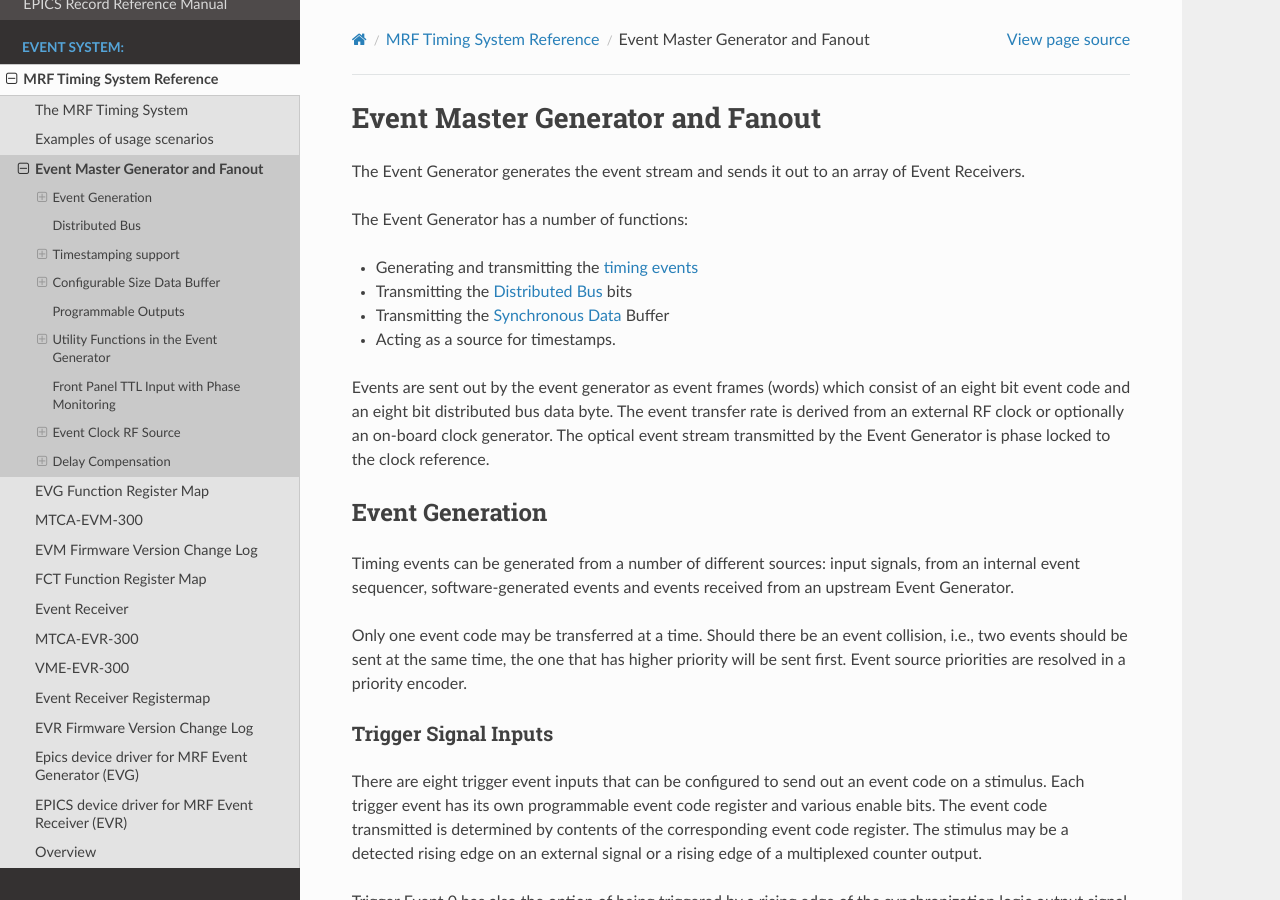
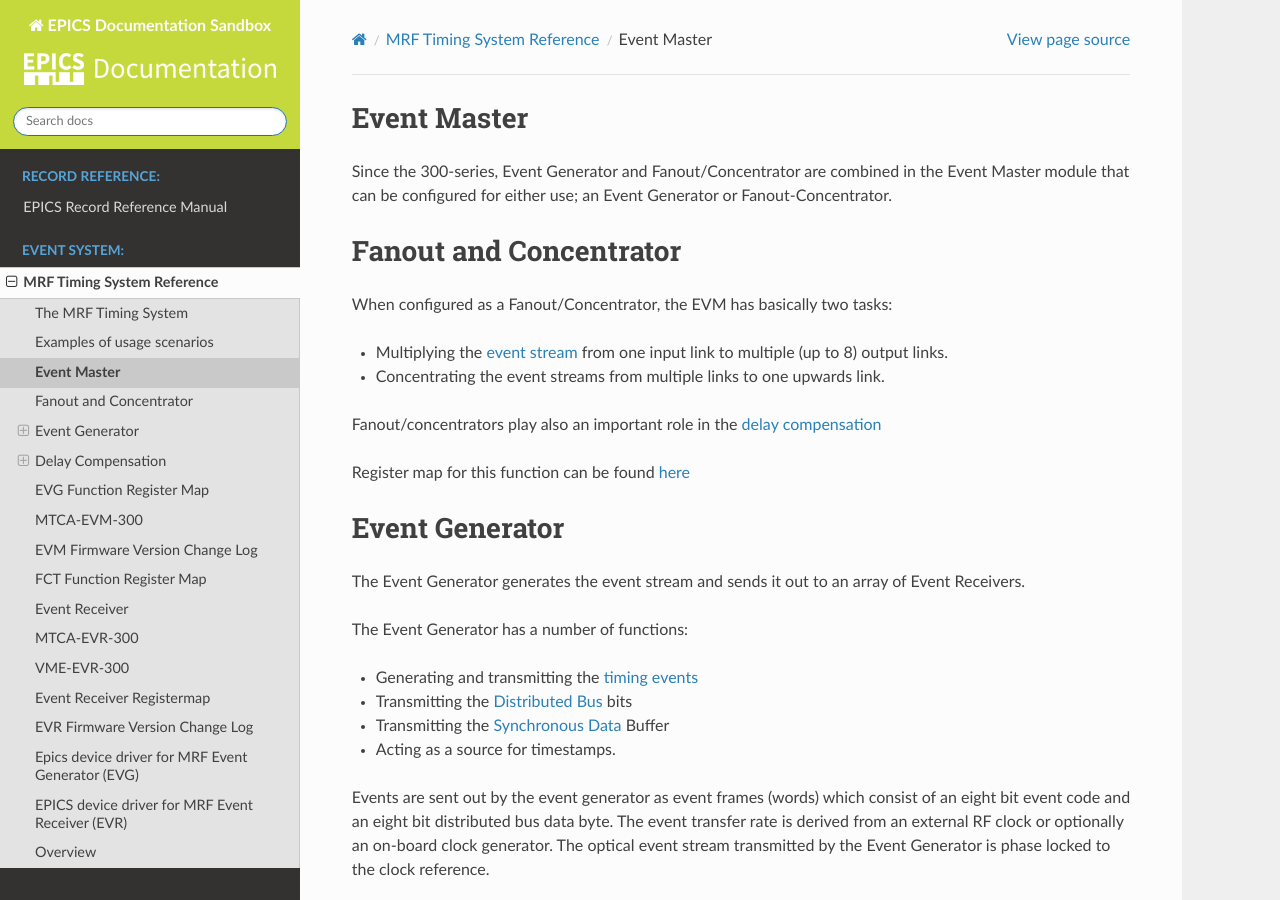
Before and after one commit to ttkorhonen/myDocument, a Sphinx documentation site: the page built from docs/mrfioc2/event-generator.md, in a window 1280 px wide and 900 px high. Built offline with Sphinx 7.4.7 and the Read the Docs theme 2.0.0, drawn with Linux system fonts in a browser that asks for light colours; some of the changed text lies outside the part shown.

Commit message:
Restructuring for better navigation, part #2

```diff
--- a/docs/mrfioc2/event-generator.md
+++ b/docs/mrfioc2/event-generator.md
@@ -1,4 +1,20 @@
-# Event Master Generator and Fanout
+# Event Master
+
+Since the 300-series, Event Generator and Fanout/Concentrator are combined
+in the Event Master module that can be configured for either use; an Event Generator or Fanout-Concentrator.
+
+# Fanout and Concentrator
+
+When configured as a Fanout/Concentrator, the EVM has basically two tasks:
+
+- Multiplying the [event stream](event-stream-protocol.md) from one input link to multiple (up to 8) output links.
+- Concentrating the event streams from multiple links to one upwards link.
+
+Fanout/concentrators play also an important role in the [delay compensation](event-system-intro.md#delay-compensation)
+
+Register map for this function can be found [here](fct-registermap.md)
+
+# Event Generator
 
 The Event Generator generates the event stream and sends it out to an
 array of Event Receivers.
@@ -628,7 +644,7 @@
 |50 MHz                       | 0x009743AD                | 50.0 MHz         | 0
 
 
-## Delay Compensation
+# Delay Compensation
 
 With the active delay compensation feature the Event Generator and
 distribution layer have been integrated into a single product, the Event
@@ -638,7 +654,7 @@
 
 Figure 1: Timing System Topology (Active Delay Compensation, series 300)
 
-### Topology ID
+## Topology ID
 
 Each device in the timing system is given an unique identifier, the
 Topology ID. The master EVM is given ID 0x00000000. The downstream
@@ -649,7 +665,7 @@
 level. The topology IDs are represented above the devices in the example
 layout in figure 1.
 
-### Active Delay Compensation
+## Active Delay Compensation
 
 Delay compensation is achieved in measuring the propagation delay of
 events from the delay compensation master EVM through the distribution
@@ -657,7 +673,7 @@
 the delay through the network and adjusts an internal FIFO depth to
 match a programmed target delay value.
 
-#### Timing System Master
+### Timing System Master
 
 The top node in the Timing System has the important task to generate
 periodic beacon events, to initialise and send out delay compensation
@@ -681,7 +697,7 @@
 consecutive measurements varies significantly (by more than +/- 4 event
 clock cycles) the delay measurement and delay value status is reset.
 
-#### Timing System Fan-Out
+### Timing System Fan-Out
 
 In EVMs configured as fan-outs (DCMST = 0 and BCGEN = 0) beacons from
 the Timing System Master are received by the port U transceiver. The
```
Also changed, not shown: other parts of docs/mrfioc2/event-generator.md (+1 -1 lines), docs/mrfioc2/firmware-changelog.md (+1 -1 lines).
